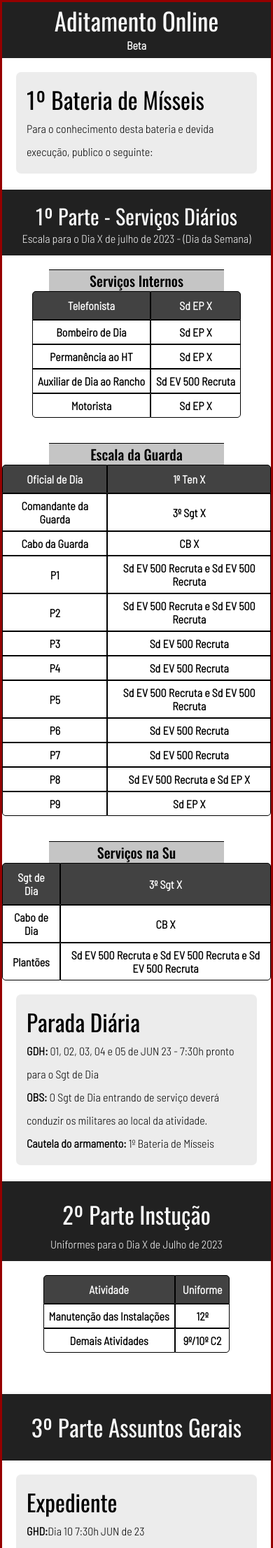
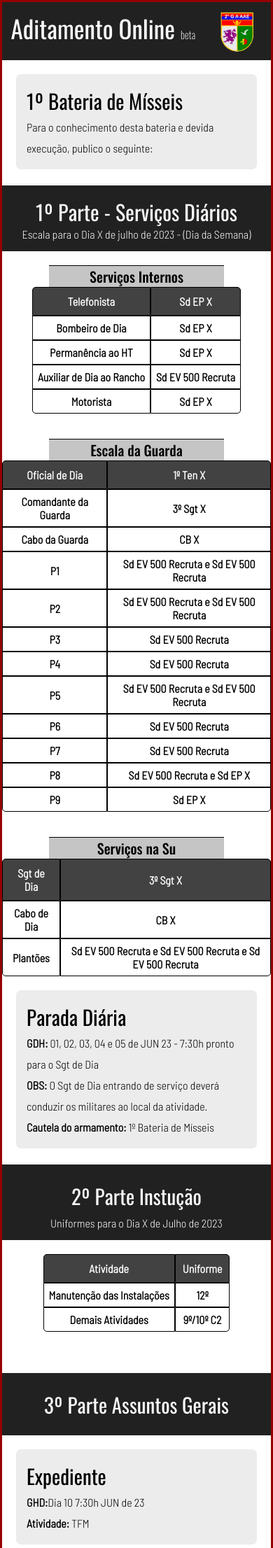
Before and after one commit to isaquegoncalves/Projeto-Aditamento-Beta, a PHP site: page / in a window 390 px wide. Shown: the top 2212 px of the page at 70% size. Run offline with PHP 8.4, Linux system fonts and the light colour scheme; lists and menus that the app fills with data are empty.

Commit message:
Versão 1.4
-Brasão responsivo adicionado ao header.

```diff
--- a/estilos/design/modelo.css
+++ b/estilos/design/modelo.css
@@ -39,17 +39,33 @@
 /*========Estilo de cabeçalho e Titulos==========*/
 header {
     width: 100%;
-    height: 80px;
+    height: 83px;
     background-color: var(--cor0);
-    text-align: center;
+    display: flex;
+    flex-direction: row;
+    justify-content: center;
+}
+
+#brasao {
+    max-width: 10.5%;
+    min-width: 70px;
+    display: block;
+    margin: auto;
 }
 
 h1 {
-    margin: auto;
     color: var(--cor1);
     font-family: 'oswald', sans-serif;
     font-weight: 400;
     font-size: 35px;
+    margin: auto;
+    text-align: center;
+    line-height: 33px;
+}
+
+span {
+    font-size: 15px;
+    font-weight: 200;
 }
 
 header > p {
@@ -62,7 +78,7 @@
 h2 {
     font-family: 'oswald', sans-serif;
     font-weight: 400;
-    font-size: 33px;
+    font-size: 29px;
     margin: 8px 0px;
 }
 
@@ -102,7 +118,7 @@
     padding: 15px;
     margin: 20px;
     border-radius: 7px;
-    line-height: 33px;
+    line-height: 30px;
 }
 
 div.partes {
@@ -119,8 +135,9 @@
     font-family: 'barlow-semi';
 }
 
-img {
-    width: 50%;
+img#box-img {
+    max-width: 40%;
+    min-width: 200px;
     display: block;
     margin: auto;
 }
--- a/index.html
+++ b/index.html
@@ -10,8 +10,8 @@
 <body>
     <main> <!--Main = Controle da centralização da página-->
         <header>
-            <h1>Aditamento Online</h1>
-            <p>Beta</p>
+            <h1>Aditamento Online <span>beta</span></h1>
+            <img id="brasao" src="estilos/imagens/brasao.png" alt="">
         </header>
 
         <div class="box-conteudo">
@@ -233,9 +233,7 @@
             <p>Comandante da 1º Bateria de Mísseis</p>
         </div>
 
-        <div class="box-img">
-            <img src="estilos/imagens/logo.jpg" alt="Brasão da 1º Bateria de mísseis">
-        </div>
+        <img id="box-img" src="estilos/imagens/logo.jpg" alt="Brasão da 1º Bateria de mísseis">
 
         <footer>
             <p> &copy; Desenvolvido por 517 <strong>Brandão</strong></p>
```
